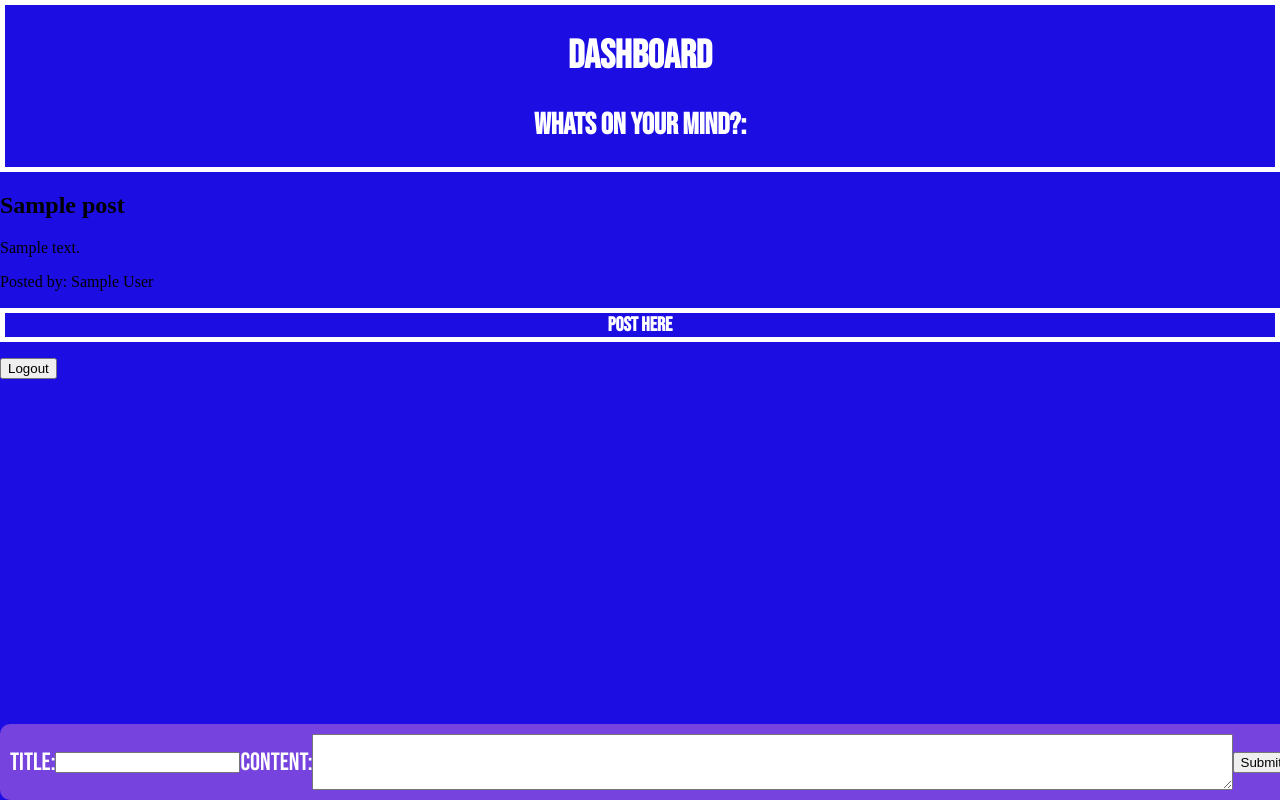
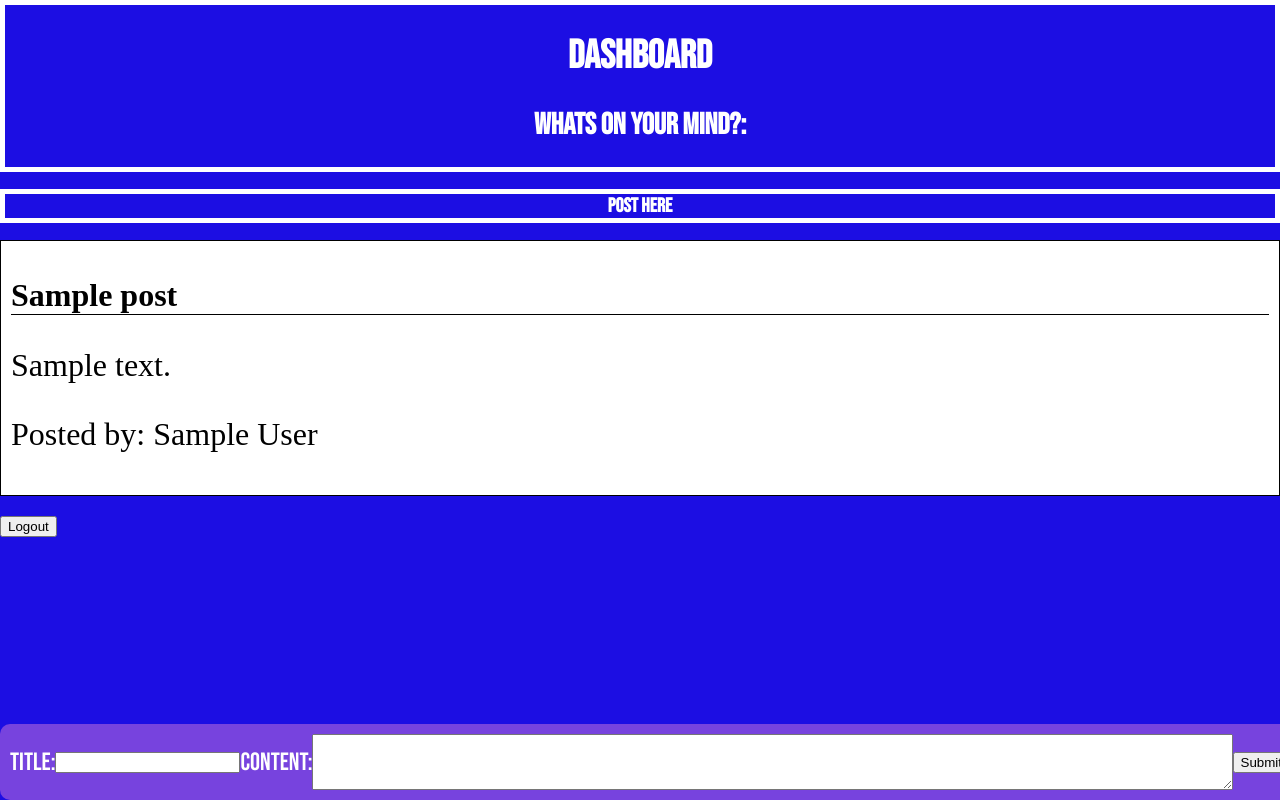
Before and after one commit to JoeMille/full-flask, a Flask app: page /dashboard in a window 1280 px wide. Run offline with Flask 3, Linux system fonts and the light colour scheme; the visitor is signed in with stand-in values (Sample User, id 1); a database or web service that is not in the repository returns one stand-in record (values such as "Sample title"); some libraries are stand-ins or nearby versions.

Commit message:
Edited styling to prevent content overlay, adjusted delete-post properties to allow users to delete their own posts and view other users posts

```diff
--- a/app.py
+++ b/app.py
@@ -1,4 +1,4 @@
-from flask import Flask, render_template, request, redirect, url_for
+from flask import Flask, render_template, request, redirect, url_for, flash
 from flask_login import LoginManager, UserMixin, login_user, login_required, logout_user, current_user
 from flask_pymongo import PyMongo
 from pymongo import MongoClient
@@ -97,14 +97,14 @@ posts = db['posts']
 @app.route('/delete_post/<post_id>', methods=['POST'])
 @login_required
 def delete_post(post_id):
-    post = mongo.db.posts.find_one({'_id': ObjectId(post_id)})
-
-    if post['author'] == current_user.username:
-        mongo.db.posts.delete_one({'_id': ObjectId(post_id)})
-        return redirect(url_for('dashboard'))
+    posts = mongo.db.posts
+    post = posts.find_one({'_id': ObjectId(post_id)})
+    if post and post['author'] == current_user.username:
+        posts.delete_one({'_id': ObjectId(post_id)})
+        flash('Your post has been deleted!', 'success')
     else:
-        # Redirect to dashboard or display an error message
-        return redirect(url_for('dashboard'))
+        flash('You cannot delete this post', 'danger')
+    return redirect(url_for('dashboard'))
 
 def store_post(title, content):
     post_data = {
--- a/static/style.css
+++ b/static/style.css
@@ -5,7 +5,7 @@ body {
     background-color: #1c0ee3;
     text-align: left;
     margin: 0;
-    padding: 0;
+    padding-bottom: 100px;;
 }
 
 .home-page-header {
@@ -60,3 +60,23 @@ body {
     width: 80%; /* Makes the text areas 80% of the form's width */
     height: 50px; /* Adjust this value to change the height of the text areas */
 }
+
+.post {
+    border: 1px solid; /* Border around the whole post */
+    background-color: white; /* White background */
+    padding: 10px; /* Space between the border and the post content */
+    margin-bottom: 20px; /* Space between posts */
+}
+
+.post-title, .post-content, .post-author {
+    font-size: 2em; /* Large text */
+    width: 100%; /* Span the width of the page */
+}
+
+.post-title {
+    border-bottom: 1px solid; /* Thin underline border */
+}
+
+.post-content {
+    margin-bottom: 20px; /* Space between posts */
+}
--- a/templates/dashboard.html
+++ b/templates/dashboard.html
@@ -9,7 +9,10 @@
 <h2>WHATS ON YOUR MIND?:</h2>
 </header>
 <!-- to display post  updates -->
+<h2 class="post-form-h2">Post here</h2>
+
 {% for post in posts %}
+    <div class="post">
         <h2 class="post-title">{{ post.title }}</h2>
         <p class="post-content">{{ post.content }}</p>
         <p class="post-author">Posted by: {{ post.author }}</p>
@@ -18,9 +21,9 @@
                 <input type="submit" value="Delete">
             </form>
         {% endif %}
+    </div>
 {% endfor %}
 
-<h2 class="post-form-h2">Post here</h2>
 <form method="POST" action="{{ url_for('dashboard') }}" class="post-form">
     <label for="title">Title:</label><br>
     <input type="text" id="title" name="title" required><br>
```
Lines whose indentation alone changed are shown as unchanged.
